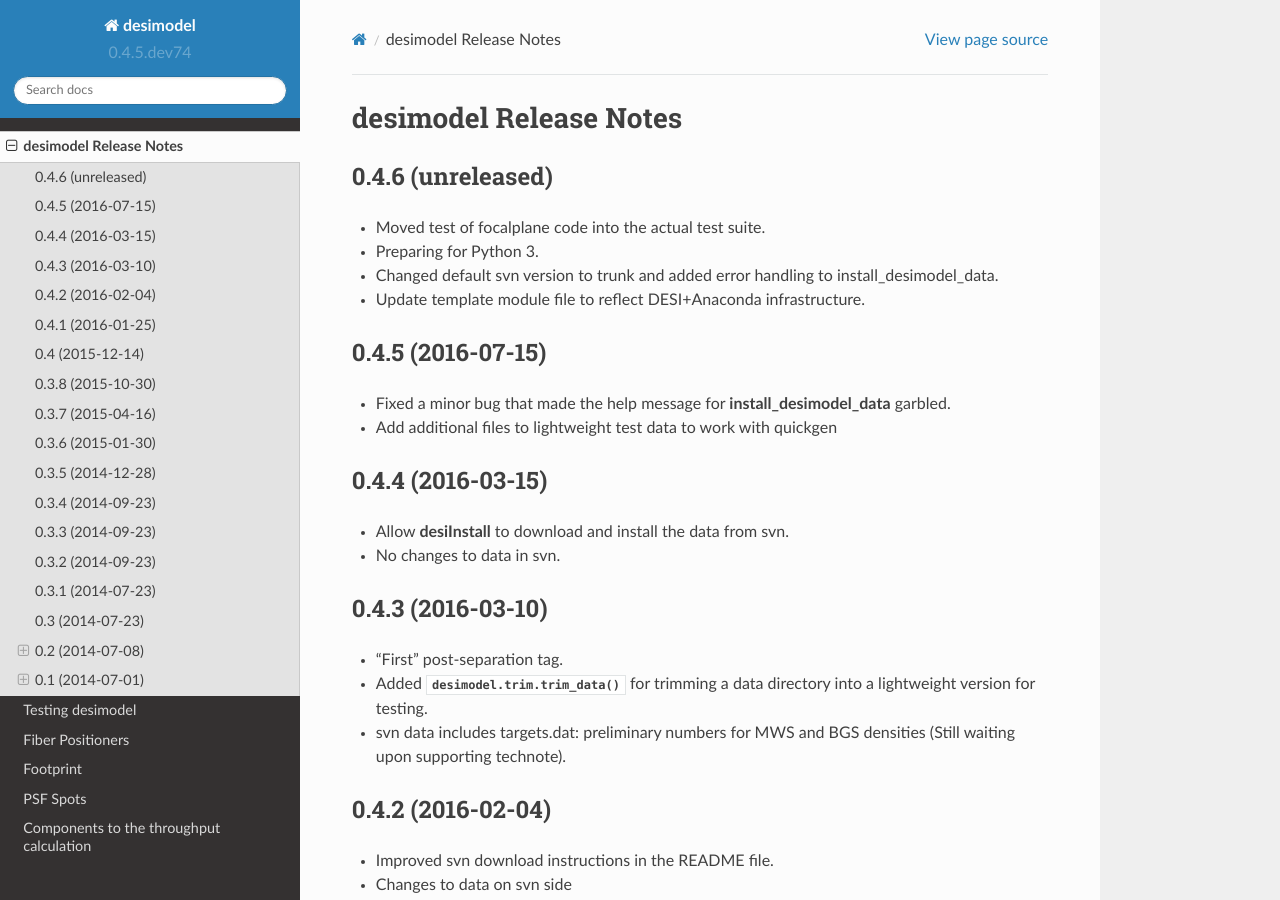
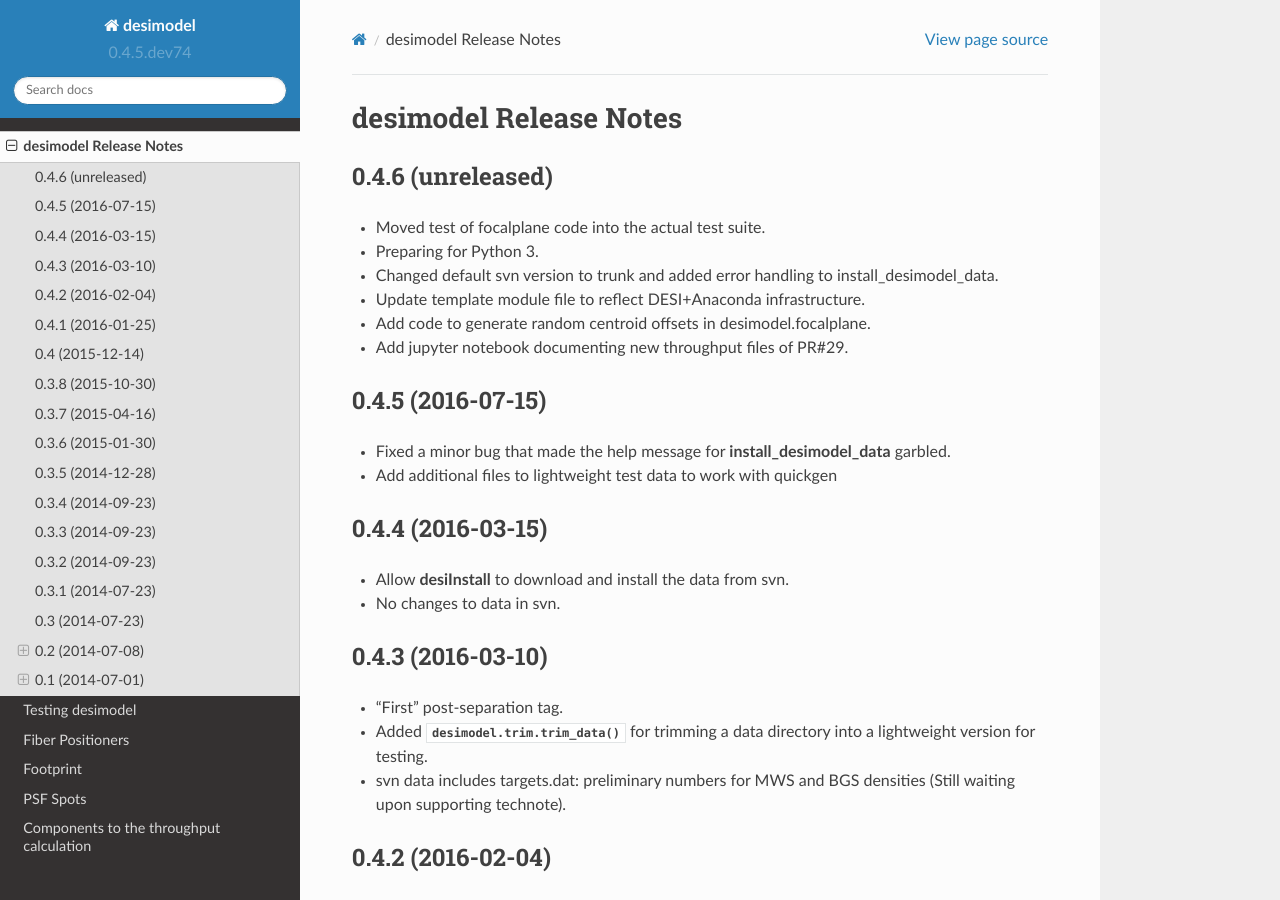
Before and after one commit to desihub/desimodel, a Sphinx documentation site: the page built from doc/release_notes.rst, in a window 1280 px wide and 900 px high. Built offline with Sphinx 7.4.7 and the Read the Docs theme 2.0.0, drawn with Linux system fonts in a browser that asks for light colours.

Commit message:
Update release notes

```diff
--- a/doc/release_notes.rst
+++ b/doc/release_notes.rst
@@ -10,6 +10,8 @@ desimodel Release Notes
 * Changed default svn version to trunk and added error handling to
   install_desimodel_data.
 * Update template module file to reflect DESI+Anaconda infrastructure.
+* Add code to generate random centroid offsets in desimodel.focalplane.
+* Add jupyter notebook documenting new throughput files of PR#29.
 
 0.4.5 (2016-07-15)
 ------------------
```
